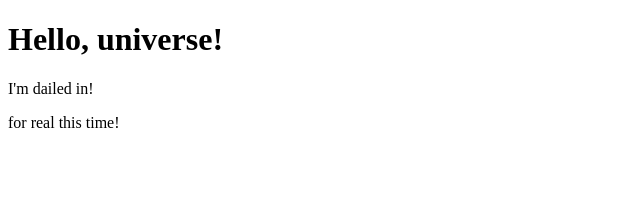
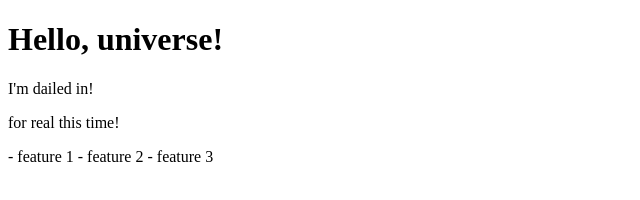
Before and after one commit to Jasminelittle137/first-repository, a plain HTML site: page index.html in a window 1280 px wide. Shown: the whole page, without its empty margins (0-640 px from the left). Drawn offline with Linux system fonts and the light colour scheme.

Commit message:
Add features list to index.html
Added a list of features to the body of the HTML.

```diff
--- a/index.html
+++ b/index.html
@@ -9,5 +9,8 @@
   <h1>Hello, universe! </h1>
   <p> I'm dailed in!</p>
   <p> for real this time!</p>
+  - feature 1
+  - feature 2
+  - feature 3
 </body>
 </html>
```
